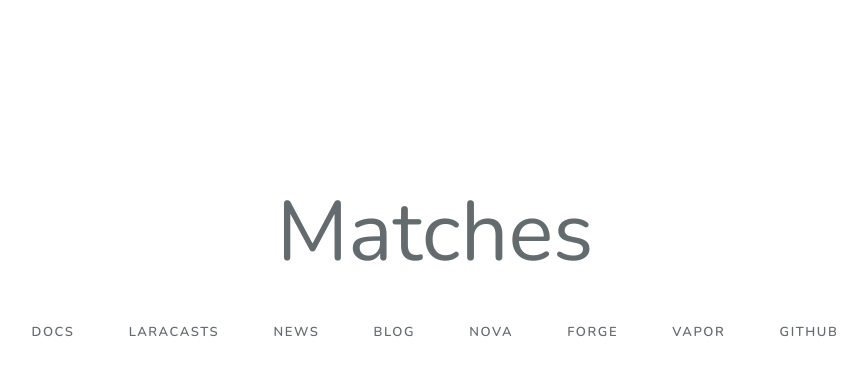
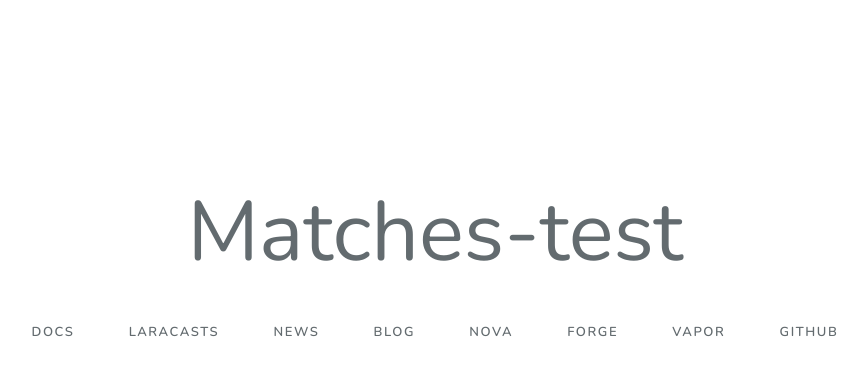
Before and after one commit to lenagoetzinger97/Friends, a Laravel app: page / in a window 1280 px wide. Shown: the part 142-518 px from the top of the page, without its empty margins (205-1072 px from the left). Run offline with Laravel 8, Linux system fonts and the light colour scheme.

Commit message:
test-commit

```diff
--- a/laravel/resources/views/welcome.blade.php
+++ b/laravel/resources/views/welcome.blade.php
@@ -81,7 +81,7 @@
 
             <div class="content">
                 <div class="title m-b-md">
-                    Matches
+                    Matches-test
                 </div>
 
                 <div class="links">
```
